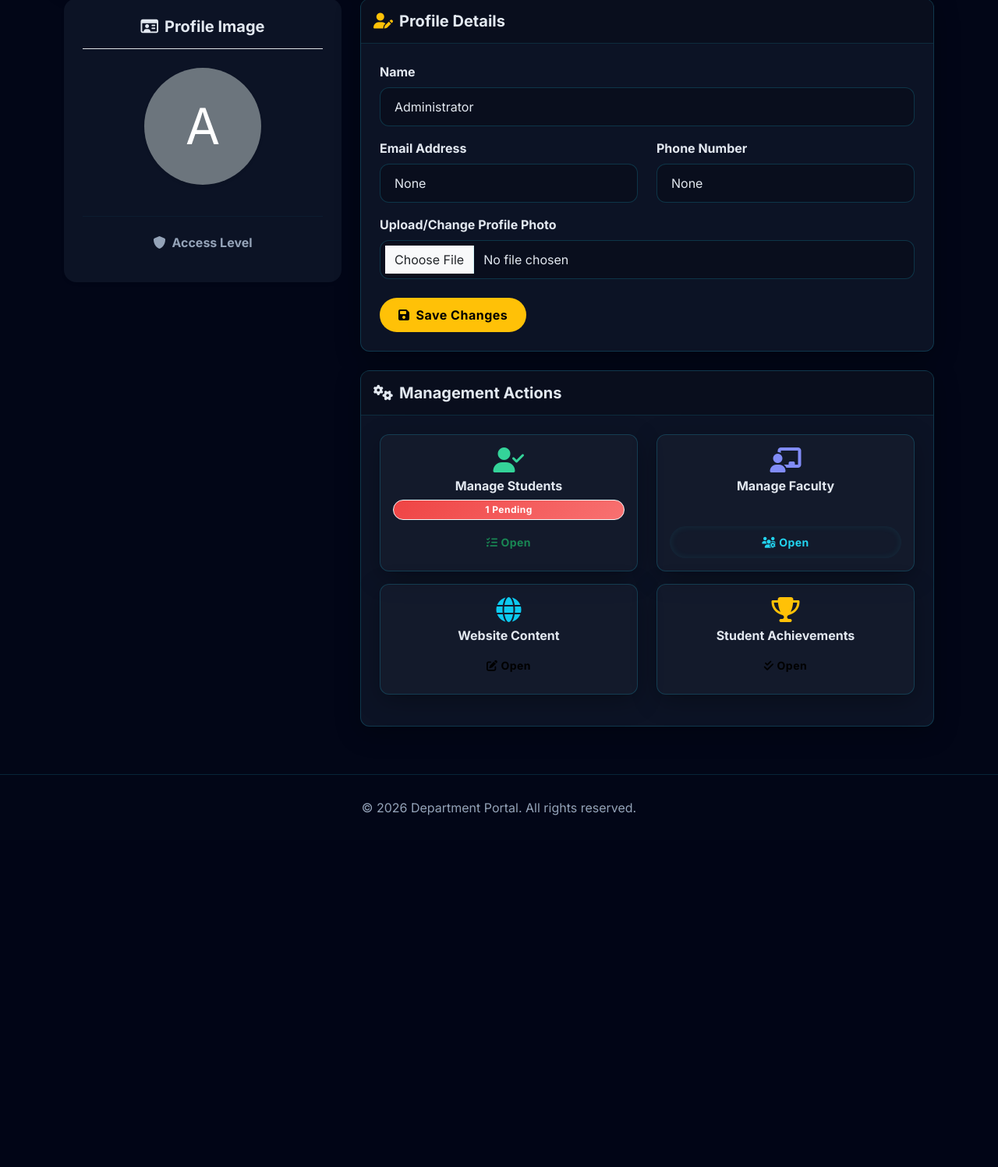
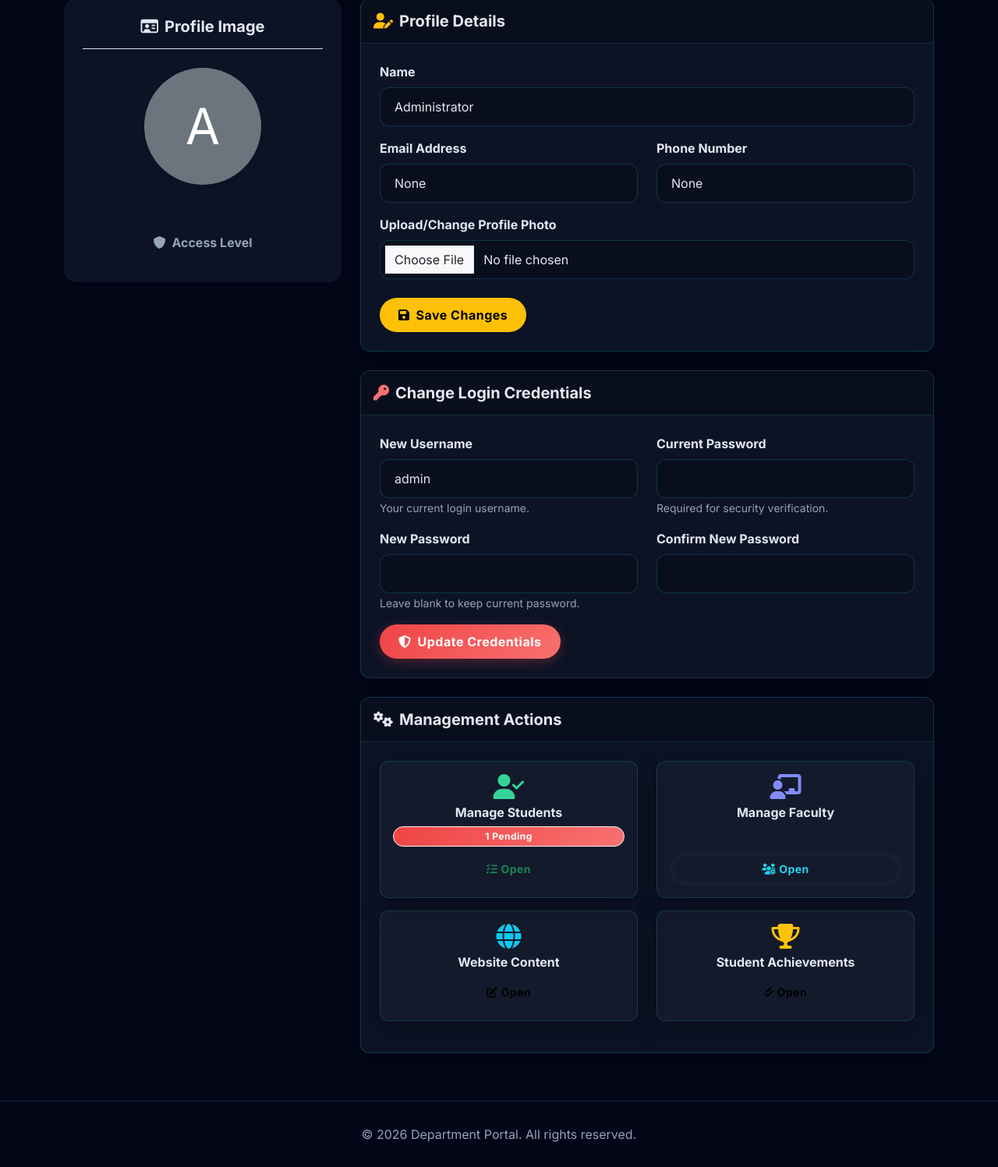
Before and after one commit to 23it010-ctrl/IT-Department, a Flask app: page /admin/dashboard in a window 1280 px wide. Shown: the part 238-1735 px from the top of the page at 78% size. Before the commit the page ends 1284 px from the top, so only its background shows below. Run offline with Flask 3, Linux system fonts and the light colour scheme; the visitor is signed in with stand-in values (Sample User, id 1); data comes from the database, SQL or seed files in the repository; data that the repository does not hold is empty.

Commit message:
feat: Admin can change login username and password from dashboard

```diff
--- a/app.py
+++ b/app.py
@@ -543,6 +543,39 @@ def admin_dashboard():
             flash('Profile updated successfully!', 'success')
             return redirect(url_for('admin_dashboard'))
 
+        elif action == 'change_credentials':
+            current_password = request.form.get('current_password', '')
+            new_username = request.form.get('new_username', '').strip()
+            new_password = request.form.get('new_password', '')
+            confirm_password = request.form.get('confirm_password', '')
+
+            # Fetch current user record for verification
+            user_row = conn.execute("SELECT * FROM users WHERE id = ?", (g.user['id'],)).fetchone()
+
+            if not check_password_hash(user_row['password'], current_password):
+                flash('Current password is incorrect.', 'danger')
+            elif not new_username:
+                flash('Username cannot be empty.', 'danger')
+            elif new_password and new_password != confirm_password:
+                flash('New passwords do not match.', 'danger')
+            else:
+                try:
+                    if new_password:
+                        hashed_new = generate_password_hash(new_password)
+                        conn.execute("UPDATE users SET username=?, password=? WHERE id=?", (new_username, hashed_new, g.user['id']))
+                    else:
+                        conn.execute("UPDATE users SET username=? WHERE id=?", (new_username, g.user['id']))
+                    conn.commit()
+                    # Clear session so admin must log in with new credentials
+                    session.clear()
+                    flash('Login credentials updated successfully! Please log in again with the new details.', 'success')
+                    return redirect(url_for('login'))
+                except sqlite3.IntegrityError:
+                    conn.rollback()
+                    flash('Username already taken. Please choose a different one.', 'danger')
+
+            return redirect(url_for('admin_dashboard'))
+
     pending_students = conn.execute("SELECT count(*) as count FROM students WHERE is_approved = 0").fetchone()['count']
     pending_achievements = conn.execute("SELECT count(*) as count FROM achievements WHERE is_approved = 0").fetchone()['count']
 
@@ -555,7 +588,8 @@ def admin_dashboard():
     return render_template('admin_dashboard.html',
                            pending_students=pending_students,
                            pending_achievements=pending_achievements,
-                           admin=admin_data)
+                           admin=admin_data,
+                           current_user=g.user)
 
 @app.route('/admin/achievements', methods=['GET', 'POST'])
 def admin_achievements():
--- a/templates/admin_dashboard.html
+++ b/templates/admin_dashboard.html
@@ -56,6 +56,41 @@
             </div>
         </div>
 
+        <div class="card mb-4 animate-fade" style="animation-delay: 0.15s;">
+            <div class="card-header py-3">
+                <h5 class="fw-bold mb-0"><i class="fa-solid fa-key text-danger me-2"></i>Change Login Credentials</h5>
+            </div>
+            <div class="card-body p-4">
+                <form method="POST" action="{{ url_for('admin_dashboard') }}" autocomplete="off">
+                    <input type="hidden" name="req_action" value="change_credentials">
+                    <div class="row mb-3">
+                        <div class="col-md-6">
+                            <label class="form-label fw-bold">New Username</label>
+                            <input type="text" class="form-control" name="new_username" value="{{ current_user.username if current_user else '' }}" required>
+                            <small class="text-muted">Your current login username.</small>
+                        </div>
+                        <div class="col-md-6">
+                            <label class="form-label fw-bold">Current Password</label>
+                            <input type="password" class="form-control" name="current_password" autocomplete="new-password" required>
+                            <small class="text-muted">Required for security verification.</small>
+                        </div>
+                    </div>
+                    <div class="row mb-3">
+                        <div class="col-md-6">
+                            <label class="form-label fw-bold">New Password</label>
+                            <input type="password" class="form-control" name="new_password" autocomplete="new-password">
+                            <small class="text-muted">Leave blank to keep current password.</small>
+                        </div>
+                        <div class="col-md-6">
+                            <label class="form-label fw-bold">Confirm New Password</label>
+                            <input type="password" class="form-control" name="confirm_password" autocomplete="new-password">
+                        </div>
+                    </div>
+                    <button type="submit" class="btn btn-danger rounded-pill px-4 fw-bold"><i class="fa-solid fa-shield-halved me-2"></i>Update Credentials</button>
+                </form>
+            </div>
+        </div>
+
         <div class="card animate-fade" style="animation-delay: 0.2s;">
             <div class="card-header py-3">
                 <h5 class="fw-bold mb-0"><i class="fa-solid fa-cogs me-2"></i>Management Actions</h5>
```
